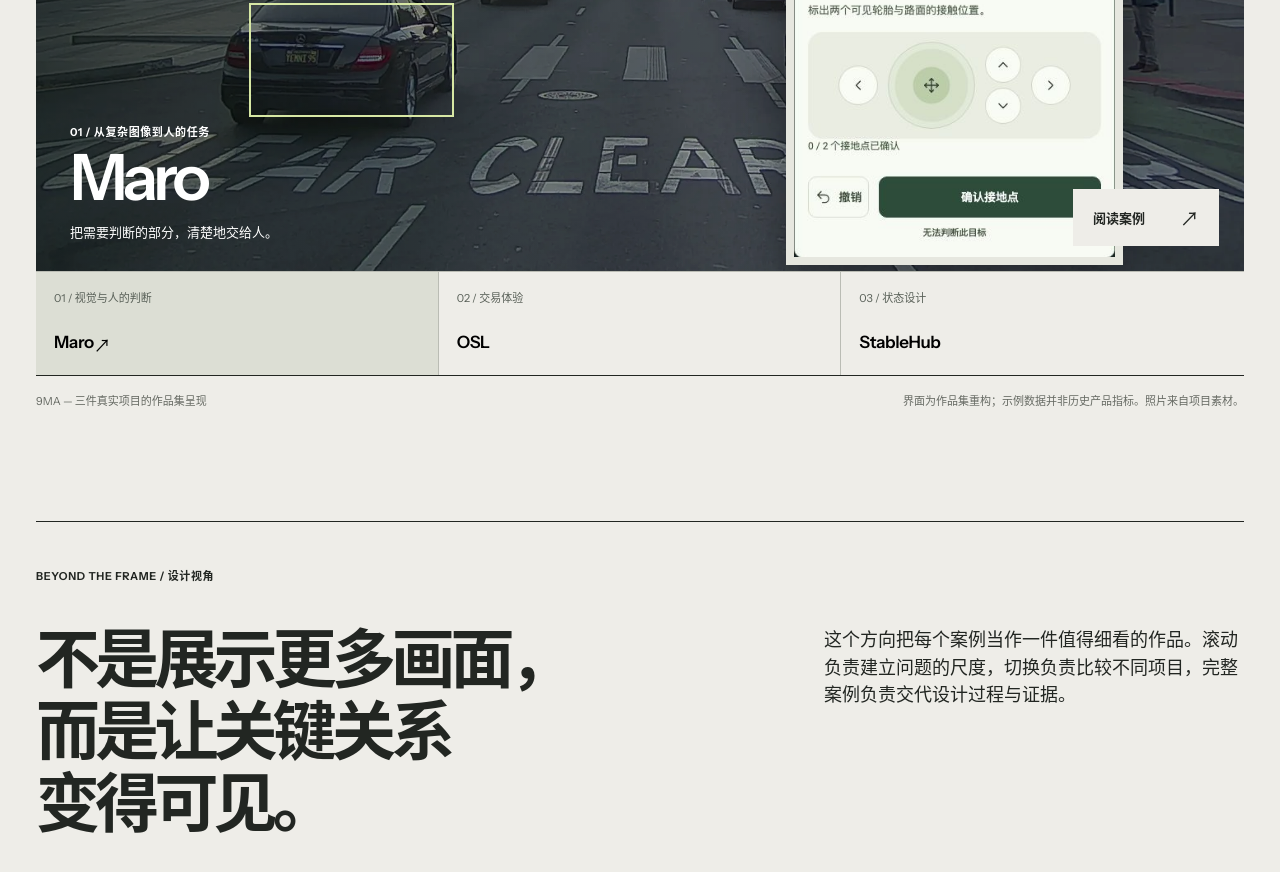
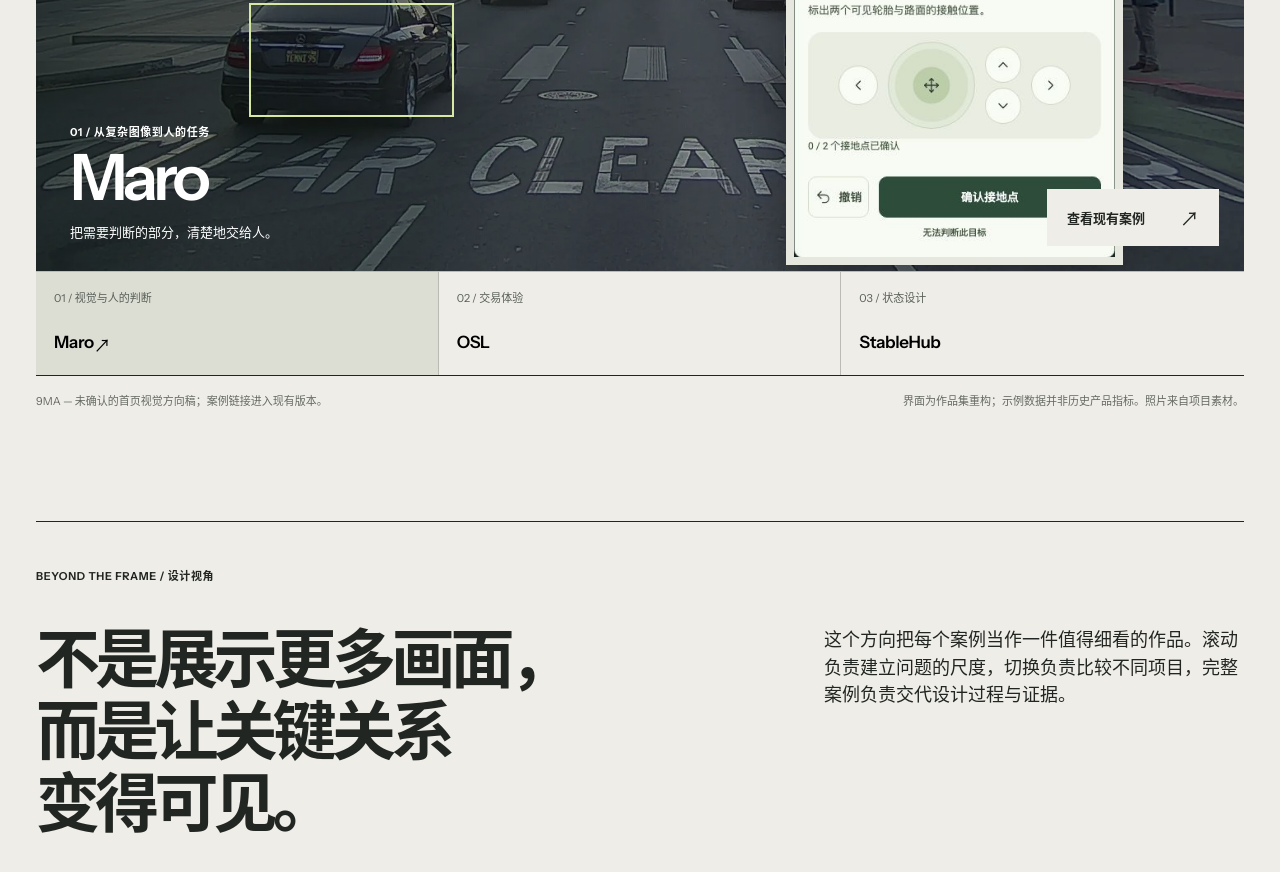
Before and after one commit to MorganQuack/MorganQuack.github.io, a plain HTML site: page next/review-02/index.html in a window 1280 px wide. Shown: the part 725-1597 px from the top of the page. Drawn offline with Linux system fonts and the light colour scheme.

Commit message:
Clarify visual review scope and existing case links

```diff
--- a/next/review-02/index.html
+++ b/next/review-02/index.html
@@ -31,12 +31,12 @@
       <div class="scene active" data-scene="maro"><img class="maro-photo" src="./assets/maro-road.webp" alt="Maro 真实道路场景"><div class="target" aria-hidden="true"></div><img class="maro-phone" src="./assets/precision-zh-desktop.jpg" alt="WorkBox 精度任务的作品集重构界面"><div class="scene-label"><span class="micro">01 / 从复杂图像到人的任务</span><strong>Maro</strong><span>把需要判断的部分，清楚地交给人。</span></div></div>
       <div class="scene" data-scene="osl"><div class="osl-backdrop"><img src="./assets/osl-transaction.png" alt="OSL 交易流程作品集重构界面"></div><div class="scene-label"><span class="micro">02 / 资金承诺</span><strong>OSL</strong><span>让金额、收款对象与订单状态始终连在一起。</span></div></div>
       <div class="scene" data-scene="stable"><div class="stable-backdrop"><img src="./assets/stablehub-surface.png" alt="StableHub 产品界面作品集重构"></div><div class="scene-label"><span class="micro">03 / 当前状态与下一步</span><strong>StableHub</strong><span>同一机会，不同状态，给出正确的行动。</span></div></div>
-      <a class="gallery-action" href="/next/work/maro/" aria-label="阅读 Maro 完整案例">阅读案例</a>
-    </div><div class="case-index" role="tablist" aria-label="切换精选案例"><button type="button" role="tab" aria-selected="true" data-target="maro"><span>01 / 视觉与人的判断</span><strong>Maro</strong></button><button type="button" role="tab" aria-selected="false" data-target="osl"><span>02 / 交易体验</span><strong>OSL</strong></button><button type="button" role="tab" aria-selected="false" data-target="stable"><span>03 / 状态设计</span><strong>StableHub</strong></button></div><div class="caption"><span>9MA — 三件真实项目的作品集呈现</span><span>界面为作品集重构；示例数据并非历史产品指标。照片来自项目素材。</span></div></section>
+      <a class="gallery-action" href="/next/work/maro/" aria-label="阅读 Maro 当前案例">查看现有案例</a>
+    </div><div class="case-index" role="tablist" aria-label="切换精选案例"><button type="button" role="tab" aria-selected="true" data-target="maro"><span>01 / 视觉与人的判断</span><strong>Maro</strong></button><button type="button" role="tab" aria-selected="false" data-target="osl"><span>02 / 交易体验</span><strong>OSL</strong></button><button type="button" role="tab" aria-selected="false" data-target="stable"><span>03 / 状态设计</span><strong>StableHub</strong></button></div><div class="caption"><span>9MA — 未确认的首页视觉方向稿；案例链接进入现有版本。</span><span>界面为作品集重构；示例数据并非历史产品指标。照片来自项目素材。</span></div></section>
     <section class="next" id="contact"><div class="micro">BEYOND THE FRAME / 设计视角</div><h2>不是展示更多画面，<br>而是让关键关系<br>变得可见。</h2><p>这个方向把每个案例当作一件值得细看的作品。滚动负责建立问题的尺度，切换负责比较不同项目，完整案例负责交代设计过程与证据。</p></section>
   </main>
   <script>
-    const gallery=document.querySelector('.gallery');const action=document.querySelector('.gallery-action');const meta=document.querySelector('.case-meta strong');const data={maro:{href:'/next/work/maro/',label:'阅读 Maro 完整案例',meta:'01 / 03   SELECTED WORK'},osl:{href:'/next/work/osl/',label:'阅读 OSL 完整案例',meta:'02 / 03   SELECTED WORK'},stable:{href:'/next/work/stablehub/',label:'阅读 StableHub 完整案例',meta:'03 / 03   SELECTED WORK'}};
+    const gallery=document.querySelector('.gallery');const action=document.querySelector('.gallery-action');const meta=document.querySelector('.case-meta strong');const data={maro:{href:'/next/work/maro/',label:'阅读 Maro 当前案例',meta:'01 / 03   SELECTED WORK'},osl:{href:'/next/work/osl/',label:'阅读 OSL 当前案例',meta:'02 / 03   SELECTED WORK'},stable:{href:'/next/work/stablehub/',label:'阅读 StableHub 当前案例',meta:'03 / 03   SELECTED WORK'}};
     function selectCase(key){gallery.dataset.case=key;for(const scene of document.querySelectorAll('.scene')){const active=scene.dataset.scene===key;scene.classList.toggle('active',active);scene.setAttribute('aria-hidden',String(!active))}for(const button of document.querySelectorAll('[data-target]'))button.setAttribute('aria-selected',String(button.dataset.target===key));action.href=data[key].href;action.setAttribute('aria-label',data[key].label);meta.textContent=data[key].meta}
     document.querySelectorAll('[data-target]').forEach(button=>button.addEventListener('click',()=>{selectCase(button.dataset.target);gallery.scrollIntoView({block:'start',behavior:matchMedia('(prefers-reduced-motion: reduce)').matches?'instant':'smooth'})}));const requestedCase=new URLSearchParams(location.search).get('case');selectCase(data[requestedCase]?requestedCase:'maro');
   </script>
```
Also changed, not shown: next/review-02/preview-desktop-full.png, next/review-02/preview-mobile-full.png.
